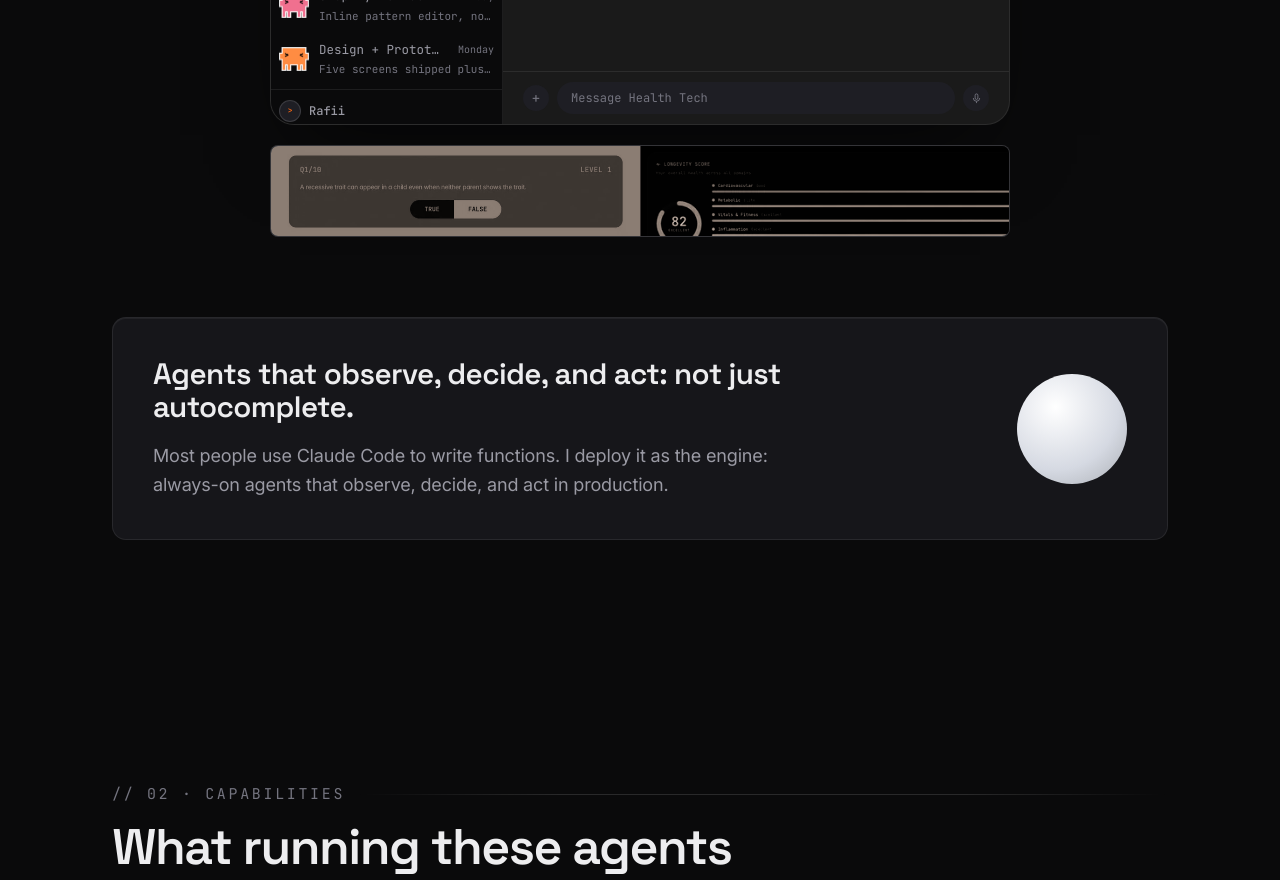
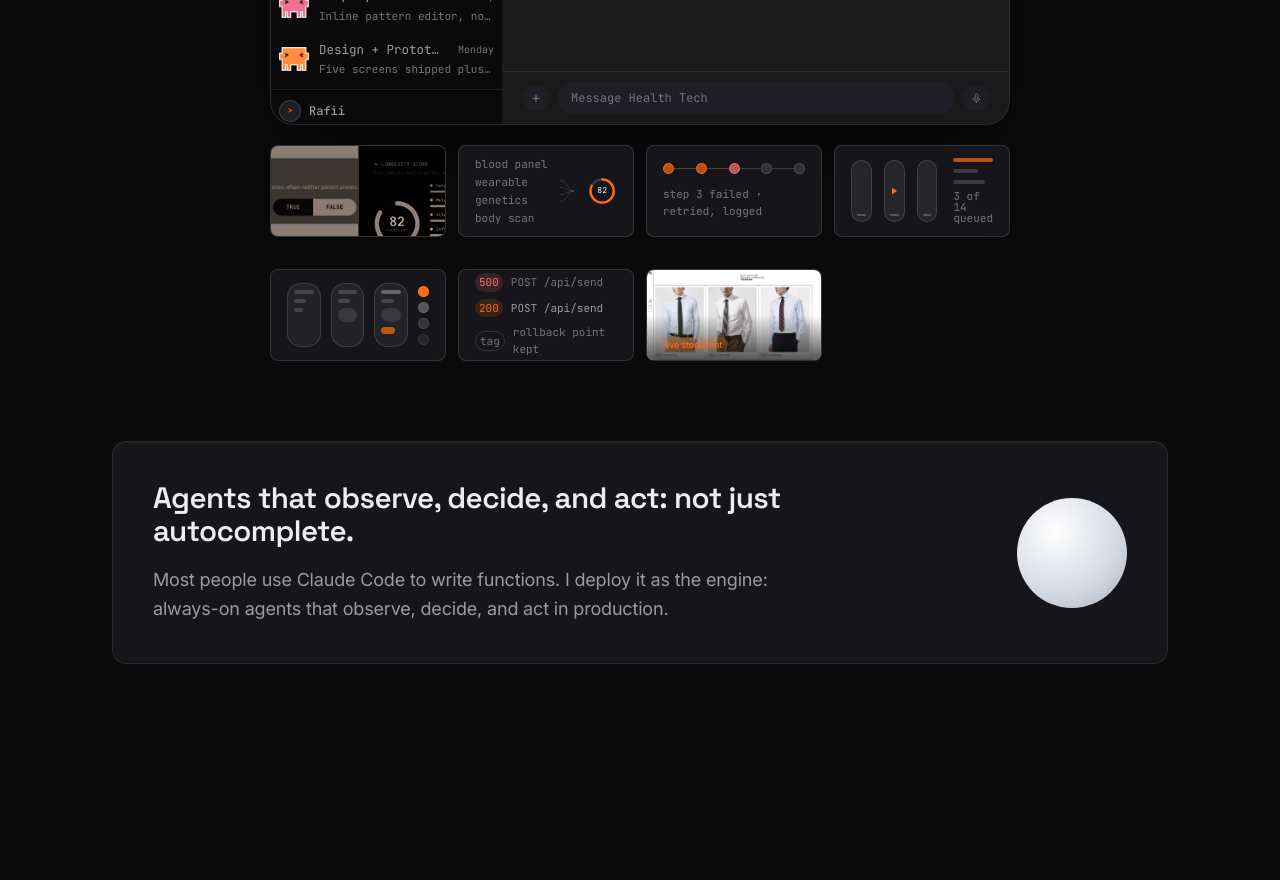
Before and after one commit to rafiimanggala/porto-web, a Next.js app: page / in a window 1280 px wide. Shown: the part 1220-2100 px from the top of the page. Built offline with nearby package versions, Linux system fonts and the light colour scheme.

Commit message:
feat: show all 7 directory previews below the hero chat panel
Widen the single Full-Stack preview into the full row of 7 mini
previews (2 with real screenshots, 5 decorative), so the hero gives a
fuller glimpse of the work before the reader scrolls to Directory.

```diff
--- a/src/app/page.tsx
+++ b/src/app/page.tsx
@@ -13,6 +13,7 @@ import LineMask from "@/components/ui/LineMask";
 import Scramble from "@/components/ui/Scramble";
 import Magnetic from "@/components/ui/Magnetic";
 import { profile } from "@/data/portfolio";
+import { skills } from "@/data/skills";
 
 export const metadata: Metadata = {
   title: "Rafii Manggala · Web apps, AI features, automation",
@@ -78,7 +79,11 @@ export default function Home() {
         <Reveal delay={0.2}>
           <div className="mx-auto mt-[88px] max-w-[740px] text-left">
             <AgentThreads />
-            <SwitchboardPreview slug="full-stack-product-build" />
+            <div className="grid grid-cols-2 gap-3 sm:grid-cols-4">
+              {skills.map((s) => (
+                <SwitchboardPreview key={s.slug} slug={s.slug} />
+              ))}
+            </div>
           </div>
         </Reveal>
       </section>
```
